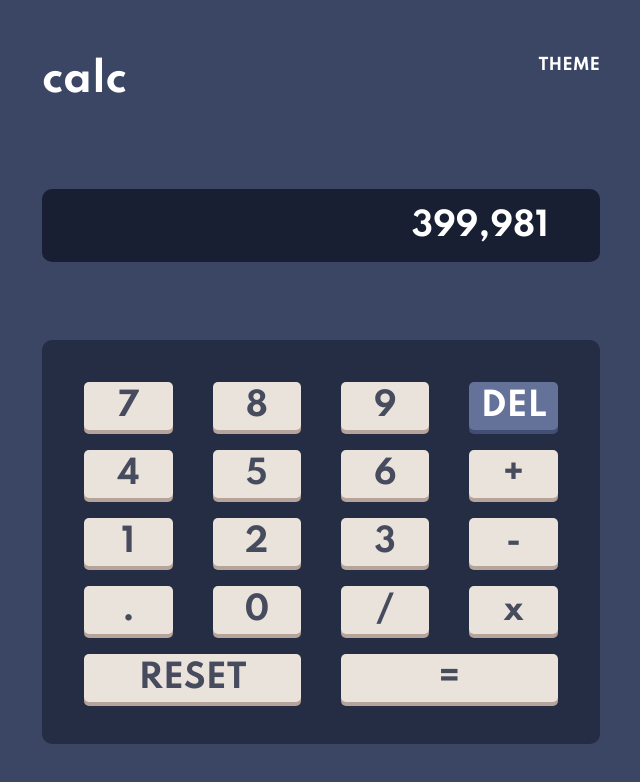
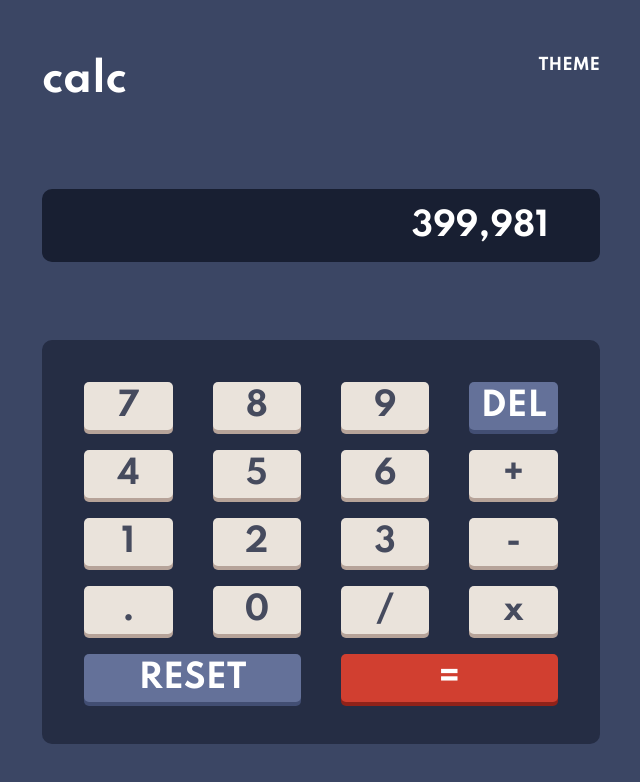
Before and after one commit to FabianCruz-0/Calculator-JS-Web-Design, a plain HTML site: page index.html in a window 1280 px wide. Shown: the whole page, without its empty margins (319-959 px from the left). Drawn offline with nearby package versions, Linux system fonts and the light colour scheme.

Commit message:
key colors enchanced

```diff
--- a/index.html
+++ b/index.html
@@ -120,12 +120,12 @@
                 <!--  -->
                 <div class="keys-line">
                     <div class="margen-boton">
-                        <div class="number text-center">
+                        <div class="key-reset text-center">
                             RESET
                         </div>
                     </div>
                     <div class="margen-boton">
-                        <div class="number text-center">
+                        <div class="key-equals text-center">
                             =
                         </div>
                     </div>
--- a/styles/style.css
+++ b/styles/style.css
@@ -7,6 +7,8 @@
     --bg-key-del:rgb(100,113,153);
     --bg-key-del-shadow: rgb(66,78,115);
     --keys-color-th1:rgb(70,75,94);
+    --bg-key-equals: rgb(209,63,48);
+    --bg-key-equals-shadow: rgb(144,34,25);
 }
 
 body{
@@ -62,6 +64,18 @@ body{
     background-color: var(--bg-key-del);
     box-shadow: var(--bg-key-del-shadow) 0px 4px 0px;
 }
+.key-reset{
+    border-radius: 5px;
+    width: 100%;
+    background-color: var(--bg-key-del);
+    box-shadow: var(--bg-key-del-shadow) 0px 4px 0px;
+}
+.key-equals{
+    border-radius: 5px;
+    width: 100%;
+    background-color: var(--bg-key-equals);
+    box-shadow: var(--bg-key-equals-shadow) 0px 4px 0px;
+}
 .margen-boton{
     padding: 0px 20px 0px 20px;
     width: 100%;
```
